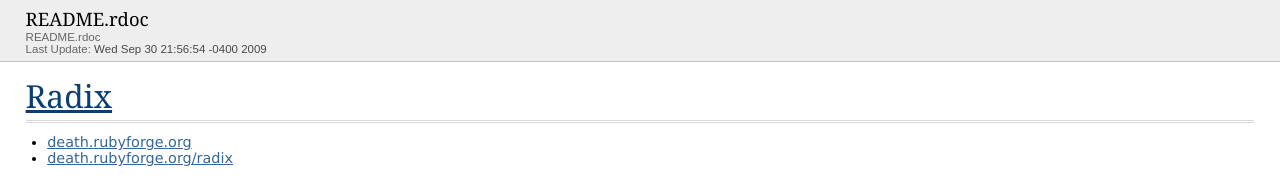
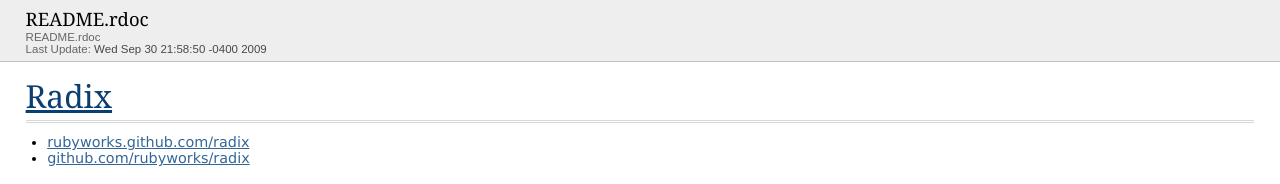
Before and after one commit to rubyworks/radix, a plain HTML site: page files/README_rdoc.html in a window 1280 px wide. Shown: the top 184 px of the page. Drawn offline with Linux system fonts and the light colour scheme.

Commit message:
Updated files.

```diff
--- a/files/README_rdoc.html
+++ b/files/README_rdoc.html
@@ -31,7 +31,7 @@
         </div>
         <div class='last-update'>
           Last Update:
-          <span class='datetime'>Wed Sep 30 21:56:54 -0400 2009</span>
+          <span class='datetime'>Wed Sep 30 21:58:50 -0400 2009</span>
         </div>
       </div>
       <div id='content'>
@@ -39,10 +39,10 @@
           <div id='description'>
             <h1><a href="../classes/Radix.html">Radix</a></h1>
             <ul>
-            <li><a href="http://death.rubyforge.org">death.rubyforge.org</a>
+            <li><a href="http://rubyworks.github.com/radix">rubyworks.github.com/radix</a>
 
             </li>
-            <li><a href="http://death.rubyforge.org/radix">death.rubyforge.org/radix</a>
+            <li><a href="http://github.com/rubyworks/radix">github.com/rubyworks/radix</a>
 
             </li>
             </ul>
```
Also changed, not shown: 1 other file.
